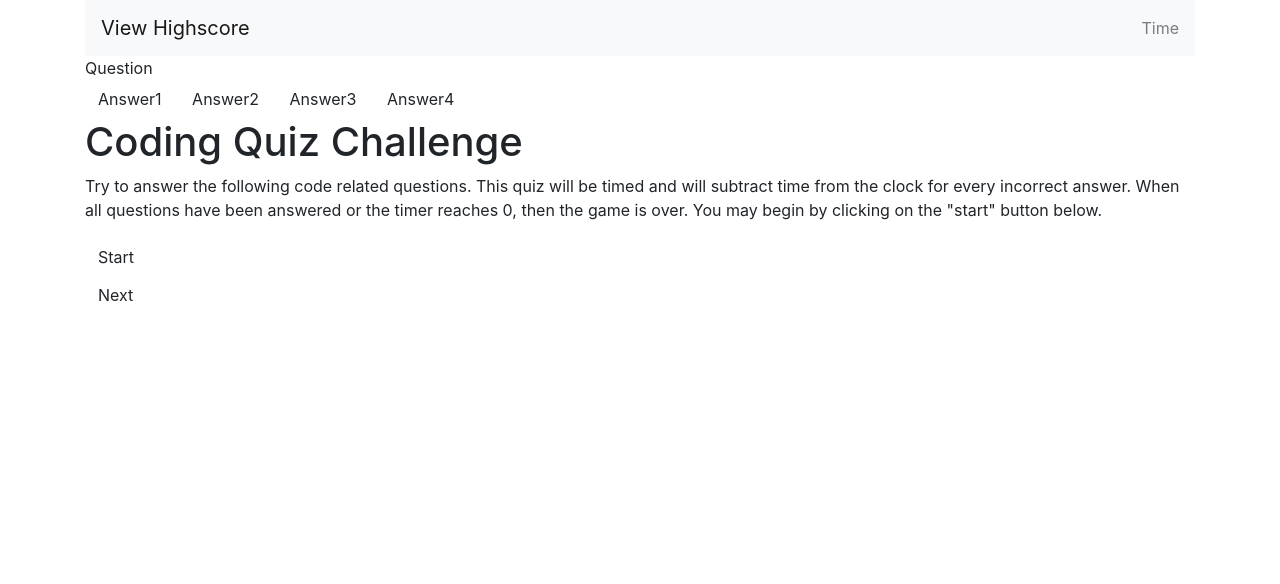
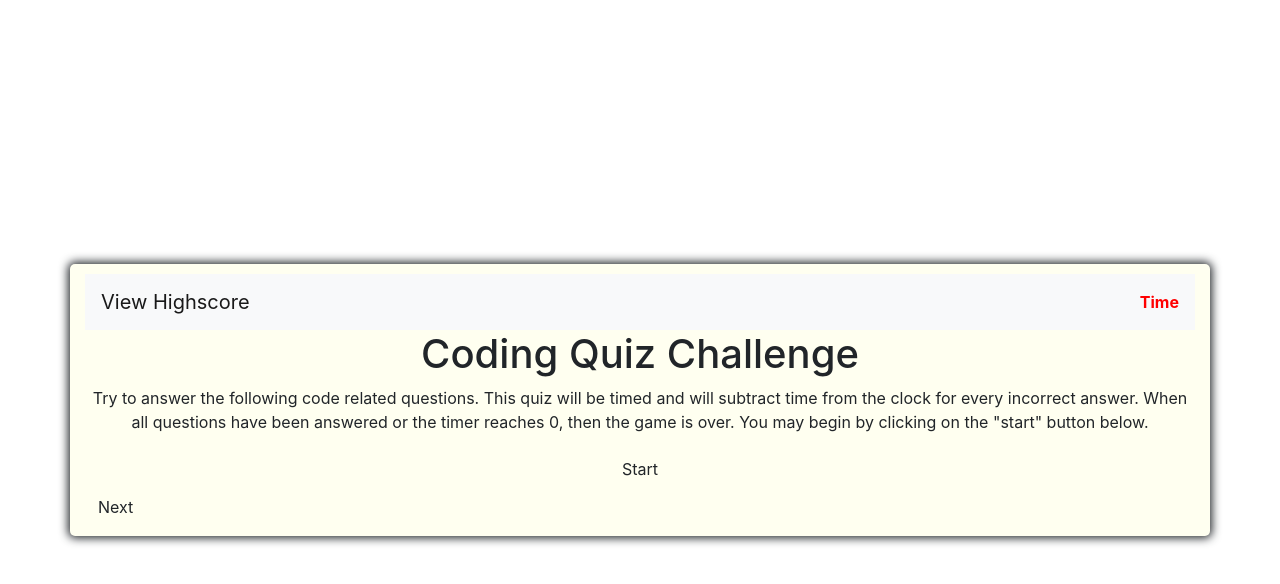
Before and after one commit to inesr19/Code-Quiz, a plain HTML site: page index.html in a window 1280 px wide. Drawn offline with nearby package versions, Linux system fonts and the light colour scheme.

Commit message:
update links

```diff
--- a/index.html
+++ b/index.html
@@ -5,7 +5,7 @@
     <meta name="viewport" content="width=device-width, initial-scale=1.0">
     <title>Code Quiz</title>
     <!--CSS Link-->
-    <link rel="stylesheet" href="./style2.css">
+    <link rel="stylesheet" href="./assets/style.css">
     <!--Bootstrap link-->
     <link rel="stylesheet" href="https://cdn.jsdelivr.net/npm/bootstrap@4.5.3/dist/css/bootstrap.min.css" integrity="sha384-TX8t27EcRE3e/ihU7zmQxVncDAy5uIKz4rEkgIXeMed4M0jlfIDPvg6uqKI2xXr2" crossorigin="anonymous">
 </head>
@@ -13,7 +13,7 @@
   <div class="container">
     <!-- Highscore and timer -->
     <nav id="highscore" class="navbar navbar-expand-lg   navbar-light bg-light">
-    <a class="navbar-brand" href="./scores.html">View Highscore</a>
+    <a class="navbar-brand" href="#">View Highscore</a>
     <button class="navbar-toggler" type="button" data-toggle="collapse" data-target="#navbarText" aria-controls="navbarText" aria-expanded="false" aria-label="Toggle navigation">
       <span class="navbar-toggler-icon"></span>
     </button>
@@ -49,6 +49,6 @@
   </div>
   <div id="result"></div>
 <!-- JS link -->
-<script src="./script2.js"></script>
+<script src="./script.js"></script>
 </body>
 </html>
```
